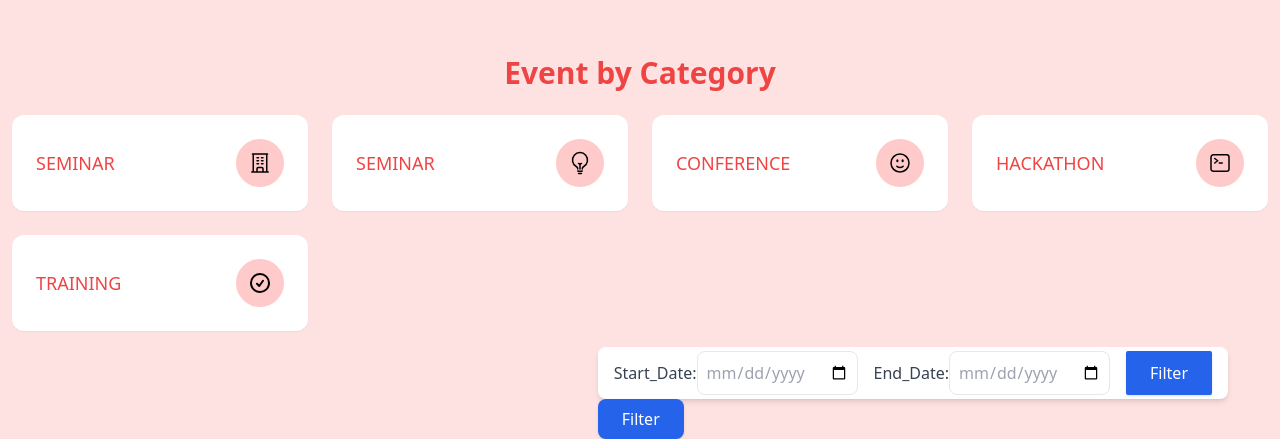
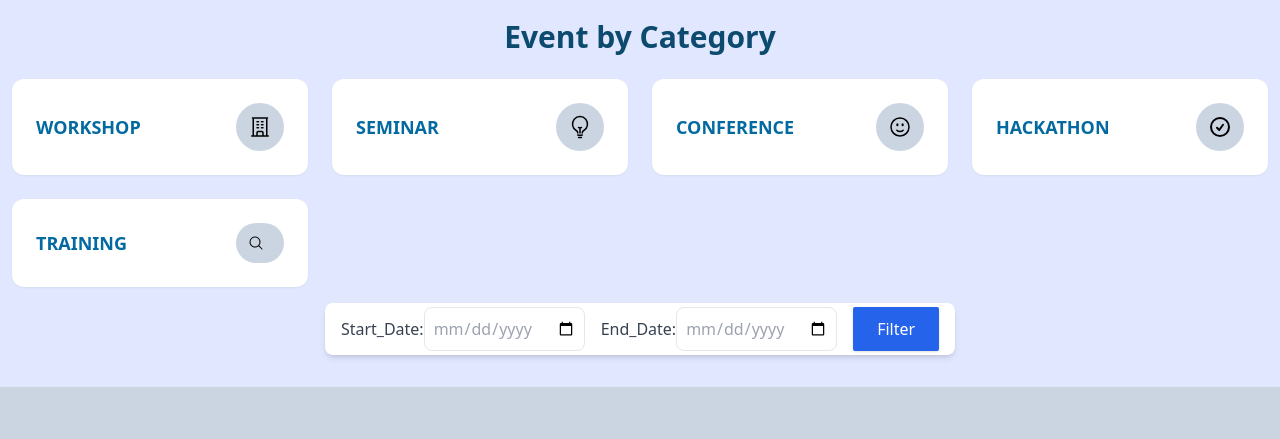
Before and after one commit to ApornaRakshit/event-management, a Django app: page / in a window 1280 px wide. Shown: the part 477-916 px from the top of the page. After the commit the page ends 864 px from the top, so only its background shows below. Run offline with Django 5.2, Linux system fonts and the light colour scheme; data that the repository does not hold is empty; some libraries are stand-ins or nearby versions.

Commit message:
Collecting all info and designed

```diff
--- a/event_management/urls.py
+++ b/event_management/urls.py
@@ -1,9 +1,10 @@
 from django.contrib import admin
 from django.urls import path, include
 from debug_toolbar.toolbar import debug_toolbar_urls
+# from events.views import home
 
 urlpatterns = [
     path('admin/', admin.site.urls),
     path('', include('events.urls')),
-    path("events/", include("events.urls"))
+    path('events/', include('events.urls')),
 ] + debug_toolbar_urls()
--- a/events/templates/home.html
+++ b/events/templates/home.html
@@ -11,128 +11,82 @@
     {% comment %} <link rel="stylesheet" href="{% static 'css/output.css' %}"> {% endcomment %}
 </head>
 <body>
-    <header class="bg-black text-white mx-auto shadow-md">
-        <nav class="container mx-5 py-3">
-          <div class="flex justify-between items-center">
-            <div class="text-5xl italic font-bold text-white">Techno</div>
-            <div class="md:flex space-x-6 mt-2">
-              <a href="#" class="text-white text-2xl hover:font-medium">Home</a>
-              <a href="{% url 'organizer-dashboard' %}" class="text-white text-2xl hover:font-medium">Dashboard</a>
-              <a href="events/" class="text-white text-2xl hover:font-medium">Events</a>
-              <a href="{% url 'create-event' %}" class="text-white text-2xl hover:font-medium">Create Event</a>
-              <a href="#" class="text-white text-2xl hover:font-medium">About</a>
-              <button type="submit" class="mb-5 bg-red-500 text-white text-center  px-3 py-2 rounded-md">SignIn</button>
-            </div>
-
-            <div class="flex gap-1">
-
-            </div>
-          </div>
-          <div id="" class="md:hidden hidden mt-4">
-            <a href="#" class="block py-2 text-gray-600 hover:text-gray-800"
-              >Home</a
-            >
-            <a href="#" class="block py-2 text-gray-600 hover:text-gray-800"
-              >Dashboard</a
-            >
-            <a href="#" class="block py-2 text-gray-600 hover:text-gray-800"
-              ></a
-            >
-            <a href="#" class="block py-2 text-gray-600 hover:text-gray-800"
-              >Events</a
-            >
-            <a href="#" class="block py-2 text-gray-600 hover:text-gray-800"
-              >About</a
-            >
-            <a href="#" class="block py-2 text-gray-600 hover:text-gray-800"
-              >Create Event</a
-            >
-          </div>
-        </nav>
-      </header>
+  {% include "navbar.html" %}
       <main>
         {% comment %} Banner {% endcomment %}
-        <div class="h-96 w-full text-center text-yellow-950 banner">
-          <h1 class="text-6xl font-semibold pt-20">Digital Thinkers Conference</h1>
-          <h5 class="text-2xl py-7">Workshop || Seminar || Conference || <br> Hackathon || Training</h5>
+        <div class="h-96 w-full text-center font-semibold bg-slate-300 id="banner">
+          <div class="text-5xl font-semibold text-black pt-20">Digital Thinkers <br> Conference</div>
+          <h5 class="text-xl py-7 text-sky-900">Workshop || Seminar || Conference || <br> Hackathon || Training</h5>
 
           <div class="flex justify-center">
             <div class="w-1/5 max-w-sm">
-              <div class="relative shadow-xl rounded border border-amber-900">
-                <input
-                  class="w-full text-slate-800 text-sm pl-3 py-3 shadow-sm" placeholder="search events..."
-                />
-                <button
-                  class="absolute top-1 right-1 flex items-center rounded text-center text-sm hover:bg-red-500 text-red-500 mb-5 border border-red-500 hover:text-white bg-white  px-3 py-2 "
+              <div class="relative shadow-xl rounded border-sky-700">
+                <a href="{% url 'show-events' %}">
+                <button href="{% url 'show-events' %}"
+                  class="absolute top-1 right-1 flex items-center justify-center rounded text-center text-sm border-2 border-sky-600 hover:bg-sky-700 text-sky-700 hover:text-white bg-white  px-3 py-2 "
                   type="button"
                 >
+                <svg xmlns="http://www.w3.org/2000/svg" viewBox="0 0 24 24" fill="currentColor" class="w-4 h-4 mr-2">
+                  <path fill-rule="evenodd" d="M10.5 3.75a6.75 6.75 0 1 0 0 13.5 6.75 6.75 0 0 0 0-13.5ZM2.25 10.5a8.25 8.25 0 1 1 14.59 5.28l4.69 4.69a.75.75 0 1 1-1.06 1.06l-4.69-4.69A8.25 8.25 0 0 1 2.25 10.5Z" clip-rule="evenodd" />
+                </svg>
                   Search
                 </button>
+              </a>
               </div>
             </div>
           </div>
         </div>
 
+
         {% comment %} Event by category {% endcomment %}
-        <div class='bg-red-100 px-3 pt-8'>
-          <h1 class="text-3xl font-semibold py-6 text-center text-red-500">Event by Category</h1>
+        <div class='bg-indigo-100 px-3 pb-8'>
+          <h1 class="text-3xl font-semibold py-6 text-center text-sky-900">Event by Category</h1>
           <div class="grid grid-cols-4 gap-6 mb-4">
+
             {% comment %} WORKSHOP {% endcomment %}
-            <a href="{% url 'events-by-category' %}?category=2"
-              class="{% if request.GET.category == '2' %}border-b-4 border-blue-800{% else %}border-transparent{% endif %}">
+            <a href="{% url 'events-by-category' %}?category=1"
+              class="{% if request.GET.category == '1' %}border-b-4 border-blue-900{% else %}border-transparent{% endif %}">
               <div class="bg-white rounded-xl p-6 shadow-sm flex justify-between items-center">
-                <h3 class="text-lg font-medium text-red-500">SEMINAR</h3>
-                  <div class="bg-red-200 p-3 rounded-full">
+                <h3 class="text-lg font-bold text-sky-700">WORKSHOP</h3>
+                  <div class="bg-slate-300 p-3 rounded-full">
                     <svg xmlns="http://www.w3.org/2000/svg" fill="none" viewBox="0 0 24 24" stroke-width="1.5" stroke="currentColor" class="size-6">
                       <path stroke-linecap="round" stroke-linejoin="round" d="M3.75 21h16.5M4.5 3h15M5.25 3v18m13.5-18v18M9 6.75h1.5m-1.5 3h1.5m-1.5 3h1.5m3-6H15m-1.5 3H15m-1.5 3H15M9 21v-3.375c0-.621.504-1.125 1.125-1.125h3.75c.621 0 1.125.504 1.125 1.125V21" />
                     </svg>
-
                   </div>
               </div>
             </a>
-            {% comment %} SEMINAR EVENTS {% endcomment %}
+            {% comment %} SEMINAR {% endcomment %}
             <a href="{% url 'events-by-category' %}?category=2"
-              class="{% if request.GET.category == '2' %}border-b-4 border-blue-800{% else %}border-transparent{% endif %}">
+              class="{% if request.GET.category == '2' %}border-b-4 border-blue-900{% else %}border-transparent{% endif %}">
               <div class="bg-white rounded-xl p-6 shadow-sm flex justify-between items-center">
-                <h3 class="text-lg font-medium text-red-500">SEMINAR</h3>
-                  <div class="bg-red-200 p-3 rounded-full">
+                <h3 class="text-lg font-bold text-sky-700">SEMINAR</h3>
+                  <div class="bg-slate-300 p-3 rounded-full">
                     <svg xmlns="http://www.w3.org/2000/svg" fill="none" viewBox="0 0 24 24" stroke-width="1.5" stroke="currentColor" class="size-6">
                       <path stroke-linecap="round" stroke-linejoin="round" d="M12 18v-5.25m0 0a6.01 6.01 0 0 0 1.5-.189m-1.5.189a6.01 6.01 0 0 1-1.5-.189m3.75 7.478a12.06 12.06 0 0 1-4.5 0m3.75 2.383a14.406 14.406 0 0 1-3 0M14.25 18v-.192c0-.983.658-1.823 1.508-2.316a7.5 7.5 0 1 0-7.517 0c.85.493 1.509 1.333 1.509 2.316V18" />
                     </svg>
                   </div>
               </div>
             </a>
-            {% comment %} CONFERENCE {% endcomment %}
-            <a href="{% url 'events-by-category' %}?category=4"
-            class="{% if request.GET.category == '4' %}border-b-4 border-blue-800{% else %}border-transparent{% endif %}">
+            {% comment %}CONFERENCE{% endcomment %}
+            <a href="{% url 'events-by-category' %}?category=3"
+            class="{% if request.GET.category == '3' %}border-b-4 border-blue-900{% else %}border-transparent{% endif %}">
               <div class="bg-white rounded-xl p-6 shadow-sm flex justify-between items-center">
-                <h3 class="text-lg font-medium text-red-500">CONFERENCE</h3>
-                  <div class="bg-red-200 p-3 rounded-full">
+                <h3 class="text-lg font-bold text-sky-700">
+                  CONFERENCE
+                </h3>
+                  <div class="bg-slate-300 p-3 rounded-full">
                     <svg xmlns="http://www.w3.org/2000/svg" fill="none" viewBox="0 0 24 24" stroke-width="1.5" stroke="currentColor" class="size-6">
                       <path stroke-linecap="round" stroke-linejoin="round" d="M15.182 15.182a4.5 4.5 0 0 1-6.364 0M21 12a9 9 0 1 1-18 0 9 9 0 0 1 18 0ZM9.75 9.75c0 .414-.168.75-.375.75S9 10.164 9 9.75 9.168 9 9.375 9s.375.336.375.75Zm-.375 0h.008v.015h-.008V9.75Zm5.625 0c0 .414-.168.75-.375.75s-.375-.336-.375-.75.168-.75.375-.75.375.336.375.75Zm-.375 0h.008v.015h-.008V9.75Z" />
                     </svg>
-
                   </div>
               </div>
             </a>
             {% comment %} HACKATHON {% endcomment %}
             <a href="{% url 'events-by-category' %}?category=4"
-            class="{% if request.GET.category == '4' %}border-b-4 border-blue-800{% else %}border-transparent{% endif %}">
+            class="{% if request.GET.category == '4' %}border-b-4 border-blue-900{% else %}border-transparent{% endif %}">
               <div class="bg-white rounded-xl p-6 shadow-sm flex justify-between items-center">
-                <h3 class="text-lg font-medium text-red-500">HACKATHON</h3>
-                  <div class="bg-red-200 p-3 rounded-full">
-                    <svg xmlns="http://www.w3.org/2000/svg" fill="none" viewBox="0 0 24 24" stroke-width="1.5" stroke="currentColor" class="size-6">
-                      <path stroke-linecap="round" stroke-linejoin="round" d="m6.75 7.5 3 2.25-3 2.25m4.5 0h3m-9 8.25h13.5A2.25 2.25 0 0 0 21 18V6a2.25 2.25 0 0 0-2.25-2.25H5.25A2.25 2.25 0 0 0 3 6v12a2.25 2.25 0 0 0 2.25 2.25Z" />
-                    </svg>
-                  </div>
-              </div>
-            </a>
-            {% comment %} TRAINING EVENT {% endcomment %}
-            <a href="{% url 'events-by-category' %}?category=5"
-            class="{% if request.GET.category == '5' %}border-b-4 border-blue-800{% else %}border-transparent{% endif %}">
-              <div class="bg-white rounded-xl p-6 shadow-sm flex justify-between items-center">
-                <h3 class="text-lg font-medium text-red-500">TRAINING</h3>
-                  <div class="bg-red-200 p-3 rounded-full">
+                <h3 class="text-lg font-bold text-sky-700">HACKATHON</h3>
+                  <div class="bg-slate-300 p-3 rounded-full">
                     <svg
                       xmlns="http://www.w3.org/2000/svg"
                       fill="none"
@@ -150,10 +104,23 @@
                   </div>
               </div>
             </a>
+            {% comment %} TRAINING {% endcomment %}
+            <a href="{% url 'events-by-category' %}?category=5"
+            class="{% if request.GET.category == '4' %}border-b-4 border-blue-900{% else %}border-transparent{% endif %}">
+              <div class="bg-white rounded-xl p-6 shadow-sm flex justify-between items-center">
+                <h3 class="text-lg  text-sky-700 font-bold">TRAINING</h3>
+                  <div class="bg-slate-300 p-3 rounded-full">
+                    <svg xmlns="http://www.w3.org/2000/svg" viewBox="0 0 24 24" fill="currentColor" class="w-4 h-4 mr-2">
+                    <path fill-rule="evenodd" d="M10.5 3.75a6.75 6.75 0 1 0 0 13.5 6.75 6.75 0 0 0 0-13.5ZM2.25 10.5a8.25 8.25 0 1 1 14.59 5.28l4.69 4.69a.75.75 0 1 1-1.06 1.06l-4.69-4.69A8.25 8.25 0 0 1 2.25 10.5Z" clip-rule="evenodd" />
+                  </svg>
+                  </div>
+              </div>
+            </a>
+
           </div>
-
-          <form method="GET">
-            <div class="flex justify-end  mx-10">
+            {% comment %} search by date {% endcomment %}
+            <form method="GET">
+            <div class="flex justify-center  mx-10">
               <div class="">
                 <div class="flex gap-4 bg-white px-4 py-1 rounded-lg shadow-md">
                   <div class="flex items-center flex-row">
@@ -168,26 +135,23 @@
 
                   <button class="bg-blue-600 text-white px-6 rounded-sm shadow hover:bg-blue-700" type="submit">Filter</button>
                 </div>
-
-                <button class="bg-blue-600 text-white px-6 py-2 rounded-lg shadow hover:bg-blue-700 transition" type="submit">Filter</button>
               </div>
             </div>
-
           {% comment %} Dynamic Events {% endcomment %}
           {% for event in events %}
-          <div class="flex justify-between items-center shadow-lg bg-red-100 p-8 my-4 mx-96">
+          <div class="flex justify-between items-center shadow-lg bg-slate-300 p-8 my-4 mx-96">
             <div>
-              <h2><span class="text-amber-800 font-medium">Event Name:</span> {{event.name}}</h2>
-              <p><span class="text-amber-800 font-medium">Description:</span> {{event.description}}</p>
-              <p><span class="text-amber-800 font-medium">Participants:</span> {{event.participant_count}}</p>
+              <h2><span class="text-sky-800 font-medium">Event Name:</span> {{event.name}}</h2>
+              <p><span class="text-sky-800 font-medium">Description:</span> {{event.description}}</p>
+              <p><span class="text-sky-800 font-medium">Participants:</span> {{event.participant_count}}</p>
             </div>
-            <div>
-              <a class="bg-red-500 text-white text-bold rounded p-5 shadow-sm" href="">Details</a>
+             <div>
+            <a class="bg-white hover:bg-sky-600 border-2 hover:text-white rounded p-6 shadow-sm" href="{% url 'event-detail' event.id%}">Details</a>
             </div>
           </div>
           {% endfor %}
         </form>
-      </div>
+        </div>
 
       </main>
 </body>
--- /dev/null
+++ b/events/templates/navbar.html
@@ -0,0 +1,39 @@
+{% load static %}
+<!DOCTYPE html>
+<html lang="en">
+<head>
+    <meta charset="UTF-8">
+    <meta name="viewport" content="width=device-width, initial-scale=1.0">
+    <title>Document</title>
+    <script src="https://cdn.tailwindcss.com"></script>
+    <script src="https://kit.fontawesome.com/005f451dab.js" crossorigin="anonymous"></script>
+    <link rel="stylesheet" href="{% static 'css/style.css' %}">
+</head>
+<body>
+    <header class=" bg-white">
+      <nav class="container mx-auto px-6 py-3">
+        <div class="flex justify-between items-center">
+          <div class="text-xl text-yellow-600 font-extrabold text-center">TECH<div class="text-xl text-black font-extrabold text-center">NO</div></div>
+          <div class="md:flex space-x-4">
+            <a href="/events" class="text-yellow-600 font-medium">
+              <button type="submit" class="mb-5 bg-sky-700 text-white text-center px-3 py-2 rounded-md">Home</button>
+            </a>
+            <a href="{% url 'organizer-dashboard' %}" class="text-black font-medium">Dashboard</a>
+            <a href="{% url 'show-events' %}" class="text-black font-medium">Events</a>
+            <a href="{% url 'create-event' %}" class="text-black font-medium">Create Event</a>
+            <a href="#" class="text-black font-medium">About</a>
+            <button type="submit" class="mb-5 border-2 border-sky-700 hover:bg-sky-700 text-sky-700 hover:text-white bg-white text-center px-3 py-2 rounded-md">SignUp</button>
+          </div>
+        </div>
+
+
+          <div id="" class="md:hidden hidden mt-4">
+            <a href="#" class="block py-2 text-gray-600 hover:text-gray-800">Home</a>
+            <a href="{% url 'organizer-dashboard' %}" class="block py-2 text-gray-600 hover:text-gray-800">Dashboard</a>
+            <a href="{% url 'show-events' %}" class="block py-2 text-gray-600 hover:text-gray-800">Events</a>
+            <a href="{% url 'create-event' %}" class="block py-2 text-gray-600 hover:text-gray-800">Create Event</a>
+          </div>
+        </nav>
+      </header>
+</body>
+</html>
--- a/events/urls.py
+++ b/events/urls.py
@@ -1,12 +1,13 @@
 from django.urls import path
-from events.views import organizer_dashboard, create_event, update_event, delete_event, events_by_category, event_detail
+from events.views import organizer_dashboard, create_event, update_event, delete_event, events_by_category,event_detail, show_events
 
 urlpatterns = [
+    path('', events_by_category, name="events-by-category"),
+    path('show-events/', show_events, name="show-events"),
+    path('event-detail/<int:id>/', event_detail, name="event-detail"),
     path('organizer-dashboard/', organizer_dashboard, name="organizer-dashboard"),
-    path('', events_by_category, name="events-by-category"),
-    path('event-detail/<int:id>/', event_detail, name="event-detail"),
+
     path('create-event/', create_event, name="create-event"),
     path('update-event/<int:id>/', update_event, name="update-event"),
     path('delete-event/<int:id>/', delete_event, name="delete-event"),
-    # path('view-events/', view_events),
 ]
--- a/events/views.py
+++ b/events/views.py
@@ -1,3 +1,5 @@
+
+
 from django.shortcuts import render, redirect
 from django.db.models import Q, Count
 from django.utils.timezone import now, localdate
@@ -5,6 +7,8 @@ from django.http import HttpResponse
 from events.forms import EventModelForm
 from events.models import Event, Participant, Category
 from django.contrib import messages
+
+
 
 def events_by_category(request):
     c_id = request.GET.get('category')
@@ -21,8 +25,22 @@ def events_by_category(request):
     context = {
         'events': events
         }
+    return render(request, "home.html", context)
 
-    return render(request, "home.html", context)
+
+
+def show_events(request):
+    search = request.GET.get('search', '')
+    # print(search)
+    events = Event.objects.select_related('category').prefetch_related('participants').annotate(participant_count=Count('participants'))
+
+    if search:
+        events = events.filter(title__icontains=search) | events.filter(location__icontains=search)
+
+    context = {
+        'events': events, 'search': search
+        }
+    return render(request, "show_events.html", context)
 
 
 def event_detail(request, id):
@@ -33,8 +51,8 @@ def event_detail(request, id):
     return render(request, "event_detail.html", context)
 
 
+
 def create_event(request):
-
     form = EventModelForm()
 
     if request.method == "POST":
@@ -53,6 +71,7 @@ def create_event(request):
     return render(request, "event_form.html", context)
 
 
+
 def update_event(request, id):
     event = Event.objects.get(id=id)
     form = EventModelForm(instance=event)
@@ -67,6 +86,8 @@ def update_event(request, id):
 
     context = {"form": form}
     return render(request, "event_form.html", context)
+
+
 
 def delete_event(request, id):
     if request.method =="POST":
@@ -104,7 +125,6 @@ def organizer_dashboard(request):
         events = all_participants
 
 
-
     counts = Event.objects.aggregate(
         total_events = Count('id'),
         upcoming_events_count = Count('id', filter= Q(date__gte=today)),
--- a/static/css/style.css
+++ b/static/css/style.css
@@ -1,4 +1,4 @@
-.banner {
+#banner {
     background-image: url('/static/images/banner2.jpg');
     background-size:cover;
     background-position: center;
```
Also changed, not shown: events/forms.py (+0 -80 lines), events/templates/dashboard/manager-dashboard.html (deleted, +0 -119 lines), events/templates/event_detail.html (+6 -5 lines), events/templates/event_form.html (+5 -5 lines), events/templates/organizer-dashboard.html (+2 -7 lines), events/templates/show_event.html (deleted, +0 -52 lines), events/templates/show_events.html (added, +44 -0 lines).
